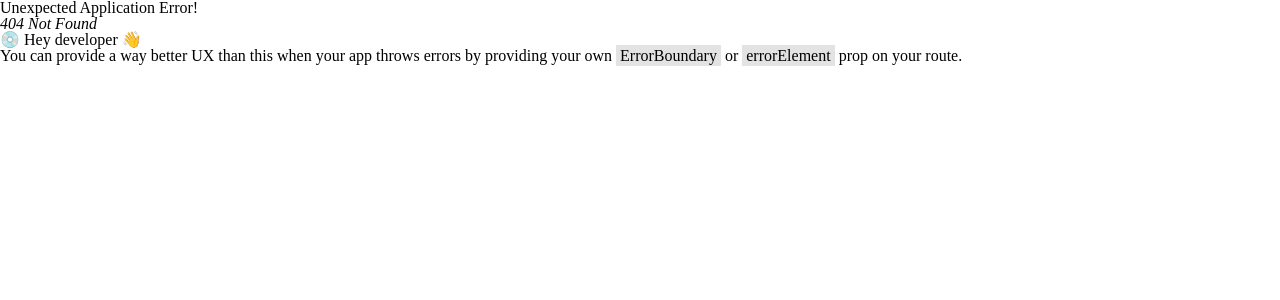
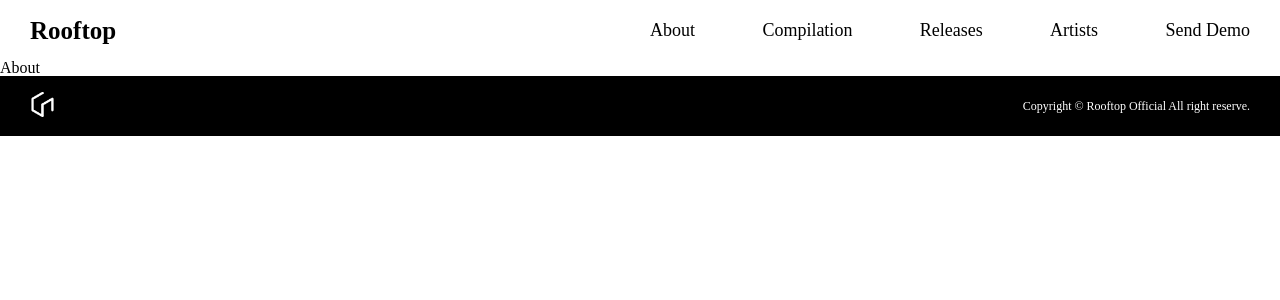
Before and after one commit to KiRist-code/rooftop-main-web, a React (Vite) app: page /about in a window 1280 px wide. Before the commit this address had no page. Shown: the top 300 px of the page. Built offline with nearby package versions, Linux system fonts and the light colour scheme.

Commit message:
[FEAT]Add About Pages & Fix the error about not using getArtistList

```diff
--- a/src/App.tsx
+++ b/src/App.tsx
@@ -1,3 +1,4 @@
+import About from "./routes/about";
 import Artists from "./routes/artists";
 import Compilation from "./routes/compilation";
 import Home from "./routes/home";
@@ -9,6 +10,10 @@ const router = createBrowserRouter([
   {
     path: "/",
     element: <Home />,
+  },
+  {
+    path: "/about",
+    element: <About />,
   },
   {
     path: "/compilation",
--- a/src/components/header.tsx
+++ b/src/components/header.tsx
@@ -10,6 +10,9 @@ function Header() {
         <div className="nav-right">
           <nav>
             <ul>
+              <li>
+                <Link to={"/about"}>About</Link>
+              </li>
               <li>
                 <Link to={"/compilation"}>Compilation</Link>
               </li>
--- /dev/null
+++ b/src/routes/about.tsx
@@ -0,0 +1,18 @@
+import Footer from "../components/footer";
+import Header from "../components/header";
+import { GlobalStyle } from "../shared/global-style";
+
+const About = () => {
+  return (
+    <>
+      <GlobalStyle />
+      <Header></Header>
+      <div>
+        <h1>About</h1>
+      </div>
+      <Footer></Footer>
+    </>
+  );
+};
+
+export default About;
--- a/src/routes/artists.tsx
+++ b/src/routes/artists.tsx
@@ -3,13 +3,14 @@ import Footer from "../components/footer";
 import Header from "../components/header";
 import { GlobalStyle } from "../shared/global-style";
 import { Artist } from "../model/artist.model";
+import { getArtistList } from "../service/artists.service";
 
 const Artists = () => {
   const [artistList, setArtistList] = useState<Artist>();
 
   useEffect(() => {
     async function fetchArtist() {
-      // setArtistList();
+      setArtistList(await getArtistList());
     }
 
     fetchArtist();
--- /dev/null
+++ b/src/service/artists.service.ts
@@ -0,0 +1,8 @@
+import { Artist } from "../model/artist.model";
+
+export async function getArtistList(): Promise<Artist> {
+  const url: string = ``;
+  return fetch(url, {})
+    .then((res) => res.json())
+    .then((res) => res.artistList);
+}
```
